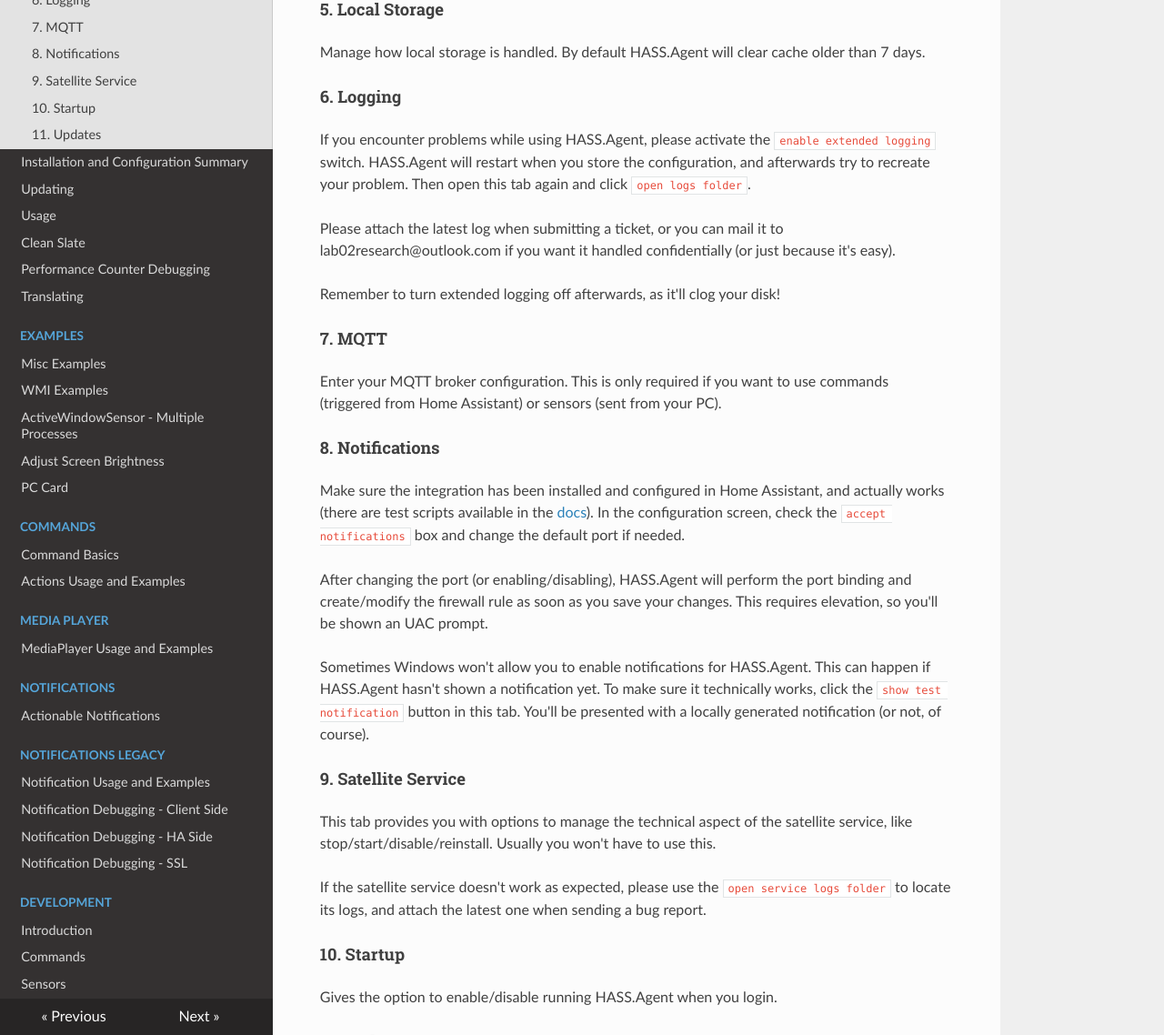
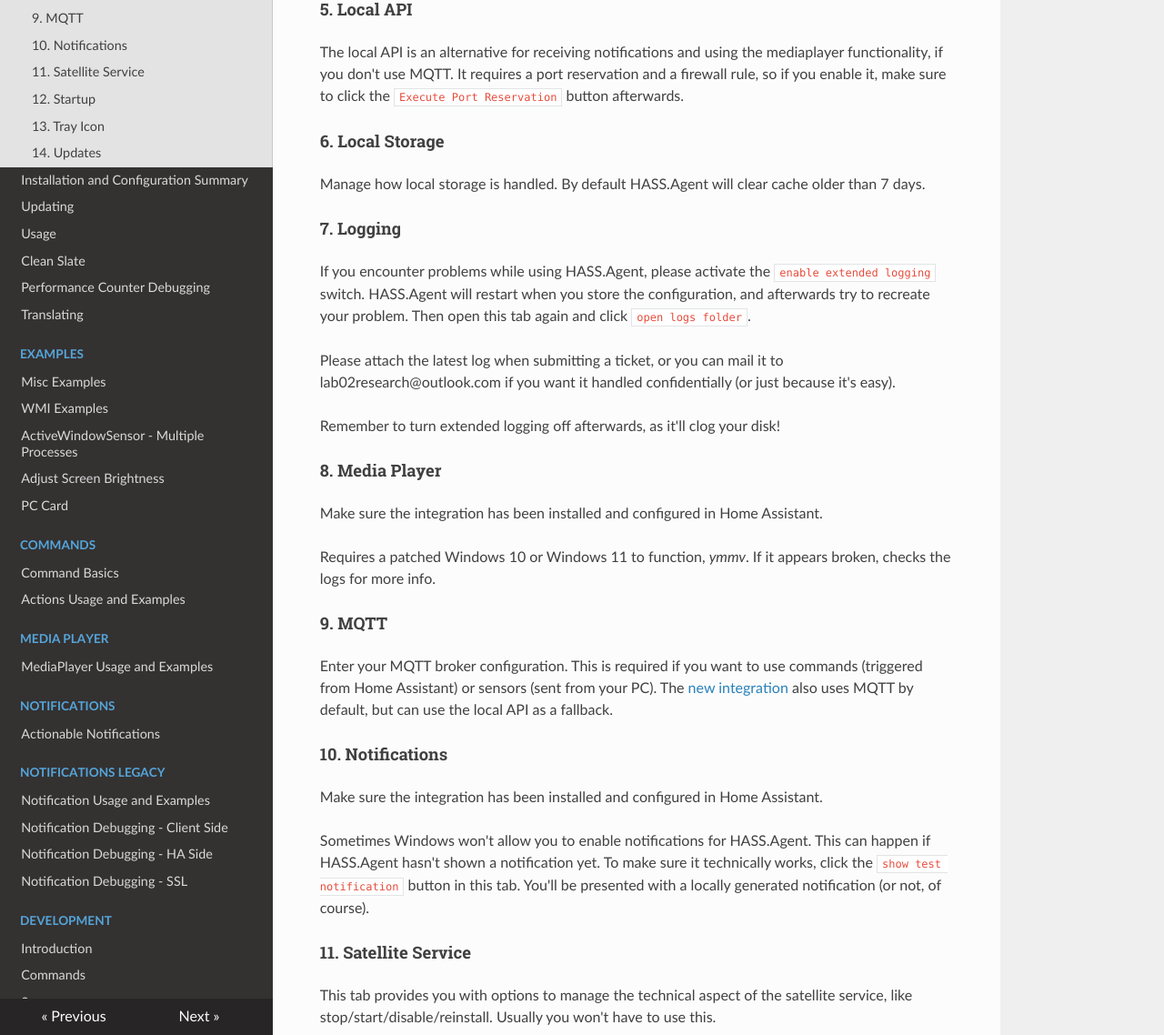
Before and after one commit to LAB02-Admin/HASS.Agent-Docs, an MkDocs documentation site: the page built from docs/configuration.md, in a window 1280 px wide and 1400 px high, scrolled down 1162 px, cut to the strip 262-1400 px from the top of the window. Shown: the whole strip at 91% size. Built offline with MkDocs 1.6.1, drawn with Linux system fonts in a browser that asks for light colours; nearby versions of some CDN libraries; some of the changed text lies outside the part shown.

Commit message:
Update configuration.md

```diff
--- a/docs/configuration.md
+++ b/docs/configuration.md
@@ -4,7 +4,7 @@
 
 If you don't want this, or if you want to change something later on, you can use the configuration screen:
 
-![Configuration screen](https://raw.githubusercontent.com/LAB02-Research/HASS.Agent/main/images/hass_agent_configuration.png)
+![image](https://user-images.githubusercontent.com/81011038/198238942-23365c19-5cfa-46dd-8663-f939364cb943.png)
 
 Configuring HASS.Agent is split into different pages:
 
@@ -30,11 +30,15 @@
 
 This is optional, and can be used to pull up the Quick Actions window at any time.
 
-#### 5. Local Storage
+#### 5. Local API
+
+The local API is an alternative for receiving notifications and using the mediaplayer functionality, if you don't use MQTT. It requires a port reservation and a firewall rule, so if you enable it, make sure to click the `Execute Port Reservation` button afterwards.
+
+#### 6. Local Storage
 
 Manage how local storage is handled. By default HASS.Agent will clear cache older than 7 days.
 
-#### 6. Logging
+#### 7. Logging
 
 If you encounter problems while using HASS.Agent, please activate the `enable extended logging` switch. HASS.Agent will restart when you store the configuration, and afterwards try to recreate your problem. Then open this tab again and click `open logs folder`.
 
@@ -42,29 +46,37 @@
 
 Remember to turn extended logging off afterwards, as it'll clog your disk!
 
-#### 7. MQTT
+#### 8. Media Player
 
-Enter your MQTT broker configuration. This is only required if you want to use commands (triggered from Home Assistant) or sensors (sent from your PC).
+Make sure the integration has been installed and configured in Home Assistant.
 
-#### 8. Notifications
+Requires a patched Windows 10 or Windows 11 to function, *ymmv*. If it appears broken, checks the logs for more info.
 
-Make sure the integration has been installed and configured in Home Assistant, and actually works (there are test scripts available in the [docs](https://hassagent.readthedocs.io/en/latest/notifications/notification-usage-and-examples/)). In the configuration screen, check the `accept notifications` box and change the default port if needed.
+#### 9. MQTT
 
-After changing the port (or enabling/disabling), HASS.Agent will perform the port binding and create/modify the firewall rule as soon as you save your changes. This requires elevation, so you'll be shown an UAC prompt.
+Enter your MQTT broker configuration. This is required if you want to use commands (triggered from Home Assistant) or sensors (sent from your PC). The [new integration](https://github.com/LAB02-Research/HASS.Agent-Integration) also uses MQTT by default, but can use the local API as a fallback.
+
+#### 10. Notifications
+
+Make sure the integration has been installed and configured in Home Assistant.
 
 Sometimes Windows won't allow you to enable notifications for HASS.Agent. This can happen if HASS.Agent hasn't shown a notification yet. To make sure it technically works, click the `show test notification` button in this tab. You'll be presented with a locally generated notification (or not, of course).
 
-#### 9. Satellite Service
+#### 11. Satellite Service
 
 This tab provides you with options to manage the technical aspect of the satellite service, like stop/start/disable/reinstall. Usually you won't have to use this.
 
 If the satellite service doesn't work as expected, please use the `open service logs folder` to locate its logs, and attach the latest one when sending a bug report.
 
-#### 10. Startup
+#### 12. Startup
 
 Gives the option to enable/disable running HASS.Agent when you login.
 
-#### 11. Updates
+#### 13. Tray Icon
+
+Allows configuring the (right)mouse click events of HASS.Agent's tray icon.
+
+#### 14. Updates
 
 If you want, HASS.Agent can check for updates in the background. This works by checking the latest release on GitHub. When a new release is found, you'll be notified and given the option to install the update.
 
```
